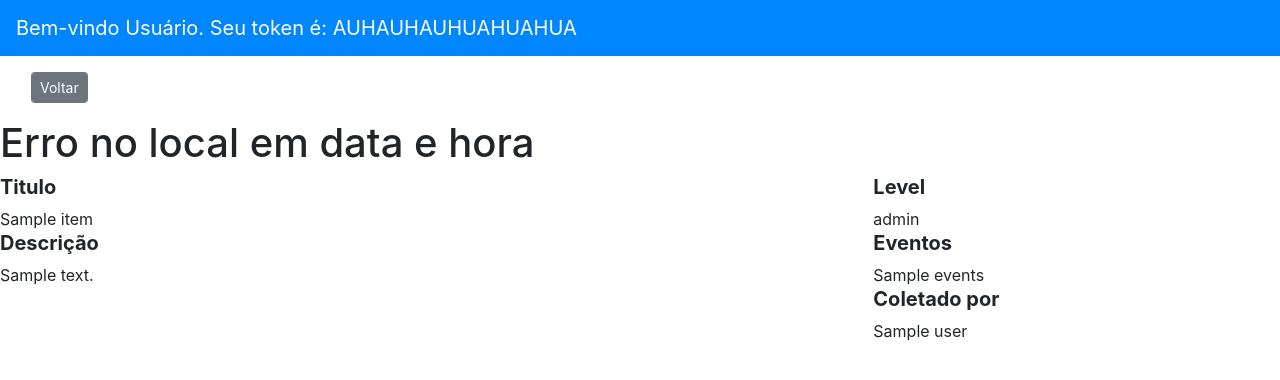
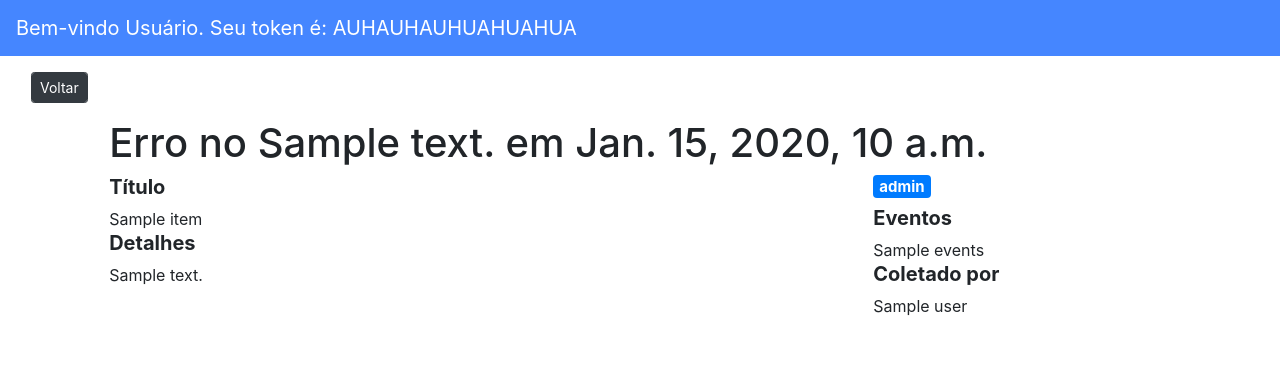
Before and after one commit to codenation-dev/squad-2-ad-python-women-magalu-1, a Django app: page /detail/1/ in a window 1280 px wide. Shown: the top 380 px of the page. Run offline with Django 3.2, Linux system fonts and the light colour scheme; tables that the repository leaves empty hold one stand-in row (values such as "Sample post"); a database or web service that is not in the repository returns one stand-in record (values such as "Sample title"); data that the repository does not hold is empty; some libraries are stand-ins or nearby versions.

Commit message:
Alterações detalhes do erro

```diff
--- a/errorcenter/errors/static/css/error_list.css
+++ b/errorcenter/errors/static/css/error_list.css
@@ -1,12 +1,23 @@
 .table th, .table td {
     padding: 0.4rem;
+    vertical-align: middle;
 }
 
 .table .thead-light th {
-    background-color: #f8f9fa;
+    background-color: #f2f2f2;
 }
 
 .bg-light {
-    background-color: #0086ff!important;
+    background-color: #4586ff !important;
     color: white;
 }
+
+.table tr:hover {
+    border-color: #deefff;
+    background-color: #deefff;
+}
+
+.table a {
+    width: min-content;
+    padding: 4px 15px;
+}
--- a/errorcenter/errors/static/js/error_list.js
+++ b/errorcenter/errors/static/js/error_list.js
@@ -19,10 +19,10 @@ window.onload = function() {
                 +'  <td class="text-center">'
                 +'      <input type="checkbox" id="erro" value="'+error.id+'">'
                 +'  </td>'
-                +'  <td class="text-center">'+error.level+'</td>'
+                +'  <td class="text-center"><span class="badge badge-primary">'+error.level+'</span></td>'
                 +'  <td class="text-center">'+error.title+'<br>'+error.address+'<br>'+date+'</td>'
                 +'  <td class="text-center">'+error.events+'</td>'
-                +'  <td class="text-center"><button class="form-control btn btn-info btn-xs">Ver</button></td>'
+                +'  <td class="text-center"><a class="form-control form-control-sm btn btn-sm btn-dark" href="/detail/'+error.id+'">Ver</a></td>'
                 +'</tr>';
 
                 $('.myErrors').append(linha);
@@ -33,13 +33,6 @@ window.onload = function() {
         }
     }
     request.send()
-
-    /**
-     * Ao clicar redireciona para página de detalhes do erro.
-     */
-    // $(document).on("click", "#list-errors tbody tr", function() {
-    //     window.location = '/detail';
-    // });
 }
 
 /**
--- a/errorcenter/errors/templates/base.html
+++ b/errorcenter/errors/templates/base.html
@@ -19,6 +19,5 @@
         <script src="{% static 'js/jquery-3.4.1.min.js' %}"></script>
         <script src="{% static 'js/bootstrap.min.js' %}"></script>
         <script src="{% static 'js/error_list.js' %}"></script>
-        <script src="{% static 'js/error_detail.js' %}"></script>
     </body>
 </html>
--- a/errorcenter/errors/templates/errors/error_detail.html
+++ b/errorcenter/errors/templates/errors/error_detail.html
@@ -3,26 +3,23 @@
 {% block content %}
 <div class="row ml-3 mt-3 mx-0">
     <div class="col-md-auto form-group">
-        <a href="/list" class="form-control form-control-sm btn btn-sm btn-secondary">Voltar</a>
+        <a href="/list" class="form-control form-control-sm btn btn-sm btn-dark">Voltar</a>
     </div>
 </div>
 
 <div class="row">
-    <div class="col-md-12">
-        <h1>Erro no local em data e hora</h1>
+    <div class="col-md-10 offset-md-1">
+        <h1>Erro no {{ error.address }} em {{ error.created_at }}</h1>
     </div>
-</div>
-<div class="row">
     {% if error %}
-    <div class="col-md-8">
-        <h5><strong>Titulo</strong></h5>
+    <div class="col-md-7 offset-md-1">
+        <h5><strong>Título</strong></h5>
         {{ error.title }}
-        <h5><strong>Descrição</strong></h5>
+        <h5><strong>Detalhes</strong></h5>
         {{ error.description }}
     </div>
     <div class="col-md-4">
-        <h5><strong>Level</strong></h5>
-        {{ error.level }}
+        <h5><span class="badge badge-primary">{{ error.level }}</span></h5>
         <h5><strong>Eventos</strong></h5>
         {{ error.events }}
         <h5><strong>Coletado por</strong></h5>
--- a/errorcenter/errors/views.py
+++ b/errorcenter/errors/views.py
@@ -1,7 +1,7 @@
 from django.shortcuts import render
 import requests
 
-from .models import Error
+from .models import Error, User
 
 def user_login(request):
     return render(request, 'errors/user_login.html')
@@ -13,11 +13,15 @@ def error_list(request):
     return render(request, 'errors/error_list.html')
 
 def error_detail(request, error_id):
+
     response = requests.get(f'http://127.0.0.1:8000/api/errors/{error_id}')
     if response.status_code >= 200 and response.status_code < 400:
+
+        error = response.json()
         context = {
-            'error': response.json()
+            'error': error
         }
+
         return render(request, 'errors/error_detail.html', context=context)
     else:
         return render(request, 'errors/error_detail.html', context=[])
```
Also changed, not shown: errorcenter/errors/static/js/error_detail.js (deleted, +0 -22 lines).
